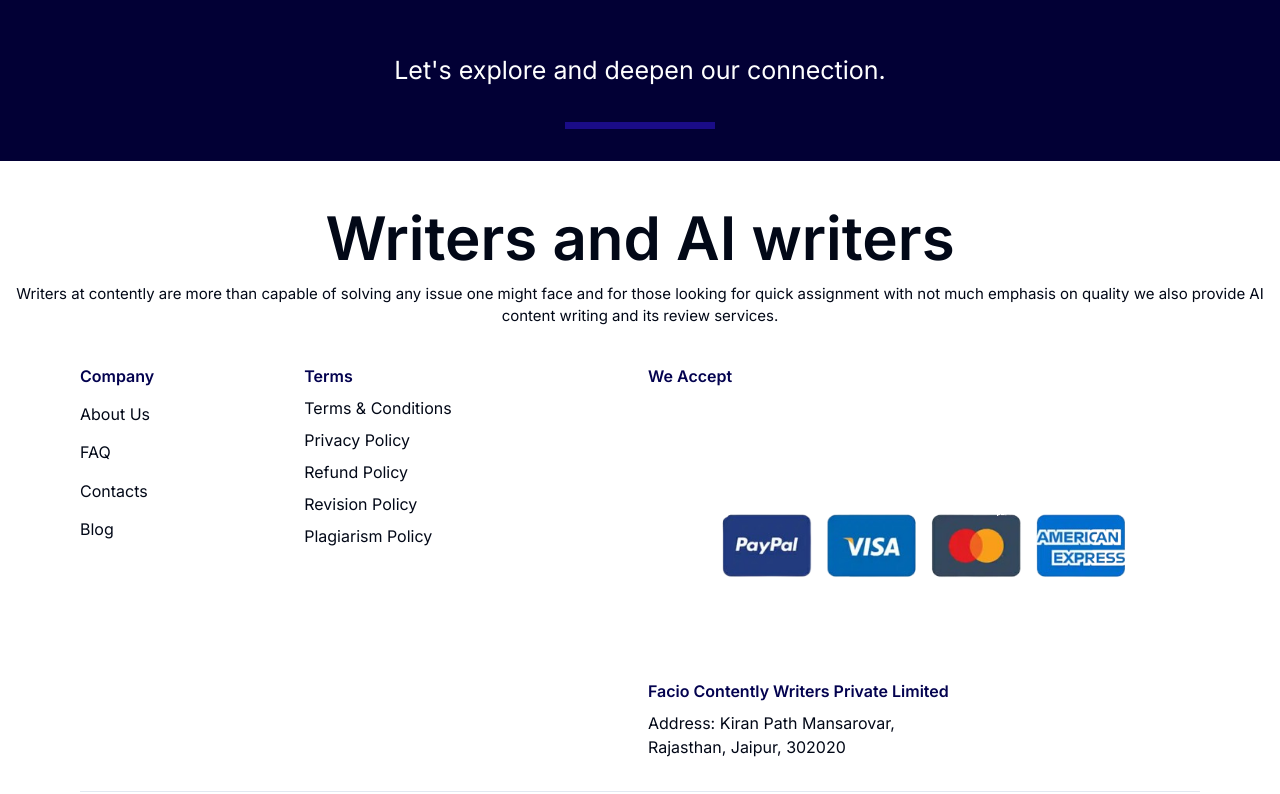
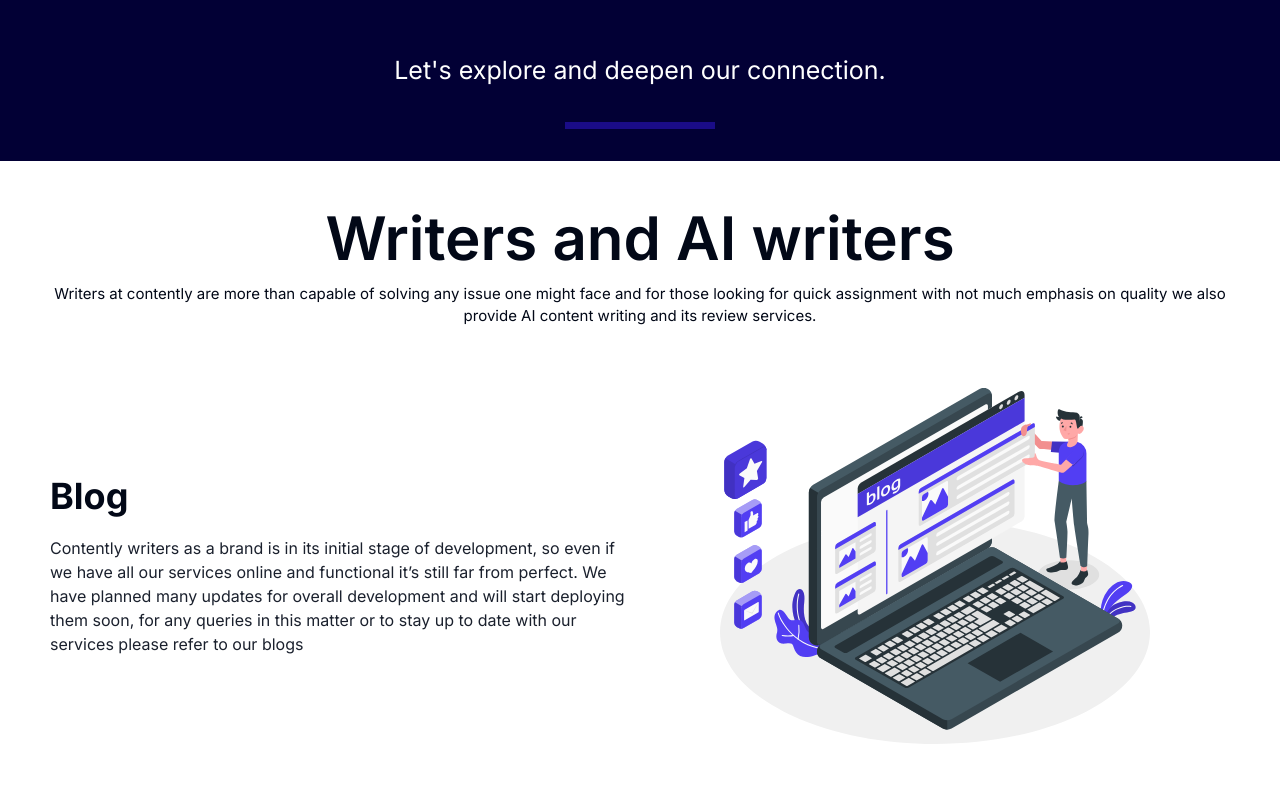
Before and after one commit to Amitsharma45/contently, a Next.js app: page /about in a window 1280 px wide. Shown: the part 300-1094 px from the top of the page. Built offline with nearby package versions, Linux system fonts and the light colour scheme.

Commit message:
about us

```diff
--- a/src/components/main/about/index.js
+++ b/src/components/main/about/index.js
@@ -1,33 +1,18 @@
 import React from "react";
-import blogImage from '@/assets/image/Blog post-amico.svg'
-import IssueImage from '@/assets/image/Maintenance-bro.svg'
-import AccountImage from '@/assets/image/Safe-bro.svg'
-import PaymentImage from '@/assets/image/Refund-bro.svg'
+import image1 from "@/assets/image/Blog post-amico.svg";
+import image2 from "@/assets/image/Maintenance-bro.svg";
+import image3 from "@/assets/image/Safe-bro.svg";
+import image4 from "@/assets/image/Refund-bro.svg";
+// import image1 from "@/assets/image/5484597.jpg";
+// import image2 from "@/assets/image/5150721.jpg";
+// import image3 from "@/assets/image/5150721.jpg";
+// import image4 from "@/assets/image/19197293.jpg";
+// import image5 from "@/assets/image/5138237.jpg";
+// import image6 from "@/assets/image/5024147.jpg";
+// import image7 from "@/assets/image/4931505.jpg";
+import Image from "next/image";
 
 function About() {
-    const data = [
-        {
-            title:"Blog",
-            about:"Contently writers as a brand is in its initial stage of development, so even if we have all our services online and functional it’s still far from perfect. We have planned many updates for overall development and will start deploying them soon, for any queries in this matter or to stay up to date with our services please refer to our blogs",
-            image:""
-        },
-        {
-            title:"Issues and remarks",
-            about:"We have an active and responsive system built around users needs when interacting with the website, so if you are facing any technical difficulty or any issue regarding the website please inform us as we would certainly get in touch with you as soon as possible.",
-            image:""
-        },
-        {
-            title:"Accounts",
-            about:"Any information of any accounts used for sign up , payment, review are completely protected and will not be shared with any third party which might cause you inconvenience .",
-            image:""
-        },
-        {
-            title:"Payments and refunds",
-            about:"We offer many different policies regarding money refunds, discounts, payment methods, to check out any information you might need do check out our policies page",
-            image:""
-        }
-
-    ]
   return (
     <div>
       <div className="bg-[#020035] py-8">
@@ -39,12 +24,79 @@ function About() {
         </p>
         <div className="h-[7px] w-[150px] bg-[#1A0C87] mx-auto"></div>
       </div>
-      <div className="pt-8">
-        <p className="text-center text-[60px] font-semibold mx-auto">Writers and AI writers</p>
-        <p className="text-center mx-auto text-[15px]">Writers at contently are more than capable of solving any issue one might face and for those looking for quick assignment with not much emphasis on quality we also provide AI content writing and its review services.</p>
+      <div className="px-4 sm:!px-10 lg:!px-[50px] ">
+        <div className="max-w-[1280px] mx-auto">
+          <div className="pt-8">
+            <p className="text-center text-[60px] font-semibold mx-auto">
+              Writers and AI writers
+            </p>
+            <p className="text-center mx-auto text-[15px]">
+              Writers at contently are more than capable of solving any issue
+              one might face and for those looking for quick assignment with not
+              much emphasis on quality we also provide AI content writing and
+              its review services.
+            </p>
+          </div>
+          <div className="my-10" >
+            <div className="grid sm:!gap-1 gap-10">
+              {data.map((item, index) => (
+                <div
+                  key={index}
+                  className={`flex flex-col
+              justify-center items-center
+
+              ${
+                Number(index) % 2 != 0 ? "md:flex-row-reverse" : "md:flex-row"
+              } `}
+                >
+                  <div className={`flex justify-center flex-col md:w-[50%] `}>
+                    <p className="lg:text-4xl sm:text-2xl text-2xl font-bold pb-5 md:text-start text-center">
+                      {item.title}
+                    </p>
+                    <p className=" md:text-start text-center opacity-90">{item.about}</p>
+                  </div>
+                  <div className="flex justify-center items-center md:w-[50%] p-5">
+                    <Image
+                      src={item.image}
+                      alt="Image"
+                      className="m-w-[500px]"
+                    />
+                  </div>
+                </div>
+              ))}
+            </div>
+          </div>
+        </div>
       </div>
     </div>
   );
 }
 
 export default About;
+
+const data = [
+  {
+    title: "Blog",
+    about:
+      "Contently writers as a brand is in its initial stage of development, so even if we have all our services online and functional it’s still far from perfect. We have planned many updates for overall development and will start deploying them soon, for any queries in this matter or to stay up to date with our services please refer to our blogs",
+    image: image1,
+  },
+  {
+    title: "Issues and remarks",
+    about:
+      "We have an active and responsive system built around users needs when interacting with the website, so if you are facing any technical difficulty or any issue regarding the website please inform us as we would certainly get in touch with you as soon as possible.",
+    image: image2,
+  },
+  {
+    title: "Accounts",
+    about:
+      "Any information of any accounts used for sign up , payment, review are completely protected and will not be shared with any third party which might cause you inconvenience .",
+    image: image3,
+  },
+  {
+    title: "Payments and refunds",
+    about:
+      "We offer many different policies regarding money refunds, discounts, payment methods, to check out any information you might need do check out our policies page",
+    image: image4,
+  },
+];
--- a/src/components/main/service/index.js
+++ b/src/components/main/service/index.js
@@ -1,59 +1,105 @@
-import React from 'react'
+import React from "react";
+import {
+  Card,
+  CardContent,
+  CardDescription,
+  CardFooter,
+  CardHeader,
+  CardTitle,
+} from "@/components/ui/card";
+import { FaShoppingCart } from "react-icons/fa";
+import { FaRegFileLines } from "react-icons/fa6";
+import { FaRegFilePdf } from "react-icons/fa6";
+import { FaBookOpen } from "react-icons/fa";
+import { ImPen } from "react-icons/im";
+import { FaFilePrescription } from "react-icons/fa6";
+import { FaPenAlt } from "react-icons/fa";
+import { FaListCheck } from "react-icons/fa6";
+import { FaRegNoteSticky } from "react-icons/fa6";
+function Service() {
+  return (
+    <div className="px-4 sm:!px-10 lg:!px-[50px] bg-[#FFFFFF]  !w-full ">
+      <div className="max-w-[1280px] mx-auto py-2">
+        <p className="text-2xl sm:text-5xl lg:text-6xl pt-10 font-semibold text-center">
+          Services
+        </p>
+        <div className="grid sm:grid-cols-2 grid-cols-1 gap-5 sm:gap-10 lg:gap-16 my-8">
+          {data.map((item, index) => (
+            <div key={index}>
+              <Card className="p-5 min-h-[380px] hover:translate-y-3 duration-200 ">
+                <CardHeader className="text-5xl text-[#00052a] hover:text-yellow-300  !justify-center">
+                  <div className="flex justify-center " >{item.logo}</div>
+                </CardHeader>
+                <CardContent>
+                  <p className="text-center text-3xl pb-2 text-[#00052a] font-medium">
+                    {item.title}
+                  </p>
+                  <p className="text-md opacity-80 font-normal">{item.about}</p>
+                </CardContent>
+              </Card>
+            </div>
+          ))}
+        </div>
+      </div>
+    </div>
+  );
+}
 
-function Service() {
 const data = [
   {
-            logo: "logo",
+    logo: <FaShoppingCart className="max-auto " />,
     title: "Buy an assignment",
-            about: "Although we offer service of completing any given assignment in given time we also offer some assignments done through years of experience for a fair price. We offer to do assignments for all basic, intermediate and advanced topics for almost all of academic levels"
+    about:
+      "Although we offer service of completing any given assignment in given time we also offer some assignments done through years of experience for a fair price. We offer to do assignments for all basic, intermediate and advanced topics for almost all of academic levels",
   },
   {
-            logo: "logo",
+    logo: <FaRegFileLines />,
     title: "Personal Statement",
-            about: "May it be Formality or requirement a well thought out personal statement written by experienced writers can fulfill any need. We offer to write a personal statement, help in writing a personal statement*and much more"
+    about:
+      "May it be Formality or requirement a well thought out personal statement written by experienced writers can fulfill any need. We offer to write a personal statement, help in writing a personal statement*and much more",
   },
   {
-            logo: "logo",
+    logo: <FaRegFilePdf />,
     title: "Buy a research paper",
-            about:"Writing a research paper can be a daunting challenge especially when you’d rather spend your time more eficiently, we offer many services that can be useful for any onlookers. We offer to write a research paper, help in a research paper *, good quality research papers done by experts and much more"
+    about:
+      "Writing a research paper can be a daunting challenge especially when you’d rather spend your time more eficiently, we offer many services that can be useful for any onlookers. We offer to write a research paper, help in a research paper *, good quality research papers done by experts and much more",
   },
   {
-            logo: "logo",
+    logo: <FaRegNoteSticky />,
     title: "Subject Notes",
-            about: "It’s an eficient and very useful way of getting good quality study material of your choice. Our writers are experts in their individual fields and are aware of needs of students in different levels of academic merit good set of notes might just come in handy at the next surprise exam! We offer to write coursework notes, chapter notes, notes for exams and much more"
+    about:
+      "It’s an eficient and very useful way of getting good quality study material of your choice. Our writers are experts in their individual fields and are aware of needs of students in different levels of academic merit good set of notes might just come in handy at the next surprise exam! We offer to write coursework notes, chapter notes, notes for exams and much more",
   },
   {
-            logo: "logo",
+    logo: <FaListCheck />,
     title: "Specific Tasks/project",
-            about: "Any kind of assignment or project that does not come through standard set of rules takes lot of research and improvisations we provide service to do such a project through our platform where you will get to connect with the person on the other side. You can provide inputs if you have any assuring that the project are going the way it is supposed to go."
+    about:
+      "Any kind of assignment or project that does not come through standard set of rules takes lot of research and improvisations we provide service to do such a project through our platform where you will get to connect with the person on the other side. You can provide inputs if you have any assuring that the project are going the way it is supposed to go.",
   },
   {
-            logo: "logo",
+    logo: <FaPenAlt />,
     title: "Coursework Writing",
-            about: "Coursework for students in any academic institutions is a very important part of their studies; our services are designed in a way to make such parts efficient and easy to access so any kind of coursework written on the platform will try to deliver on this promise. Our coursework writing services include mundane course work tasks such as chapter assignments to more advanced tasks such as experiments or practical writing."
-
+    about:
+      "Coursework for students in any academic institutions is a very important part of their studies; our services are designed in a way to make such parts efficient and easy to access so any kind of coursework written on the platform will try to deliver on this promise. Our coursework writing services include mundane course work tasks such as chapter assignments to more advanced tasks such as experiments or practical writing.",
   },
   {
-            logo: "logo",
-            title:"Disseration",
-            about: "Our dissertation services include Doing a detailed study of any given topic and writing a well structured dissertation with user inputs along the way For any such requirement is not met through the form on the home page please visit community page"
+    logo: <FaFilePrescription />,
+    title: "Disseration",
+    about:
+      "Our dissertation services include Doing a detailed study of any given topic and writing a well structured dissertation with user inputs along the way For any such requirement is not met through the form on the home page please visit community page",
   },
   {
-            logo:"logo",
+    logo: <ImPen />,
     title: "Essay Services",
-            about: "Applying for new institutions can be intimidating task, while preparing for such event is hectic it can also distract you from actually presenting yourself for candidacy through collage essays We offer to write well constructed and appealing collage essays that might lighten the workload."
+    about:
+      "Applying for new institutions can be intimidating task, while preparing for such event is hectic it can also distract you from actually presenting yourself for candidacy through collage essays We offer to write well constructed and appealing collage essays that might lighten the workload.",
   },
   {
-            logo:"logo",
+    logo: <FaBookOpen />,
     title: "Homework",
-            about: "We do homework for students of all grades and we offer variety of different ways to have your homework done exactly how you want it We offer to do homework for all basic grade subjects to variety of different levels of academic experience"
+    about:
+      "We do homework for students of all grades and we offer variety of different ways to have your homework done exactly how you want it We offer to do homework for all basic grade subjects to variety of different levels of academic experience",
   },
+];
 
-
-    ]
-  return (
-    <div>Service</div>
-  )
-}
-
-export default Service
+export default Service;
```
Also changed, not shown: src/components/main/dashboard/index.js (+26 -4 lines), src/components/main/subject/index.js (+15 -8 lines). Lines whose indentation alone changed are shown as unchanged.
